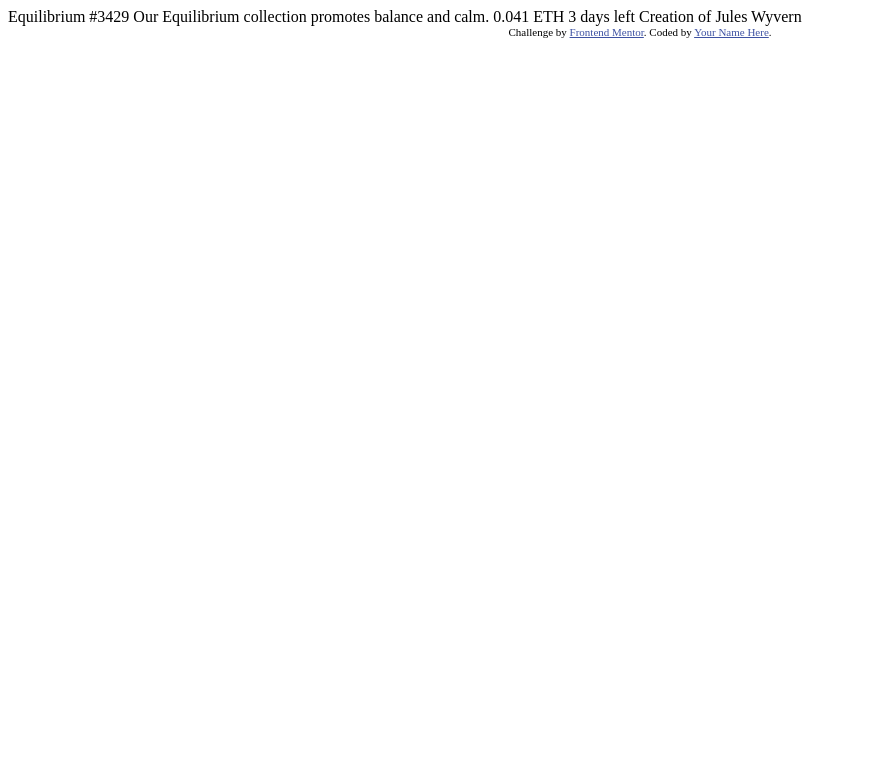
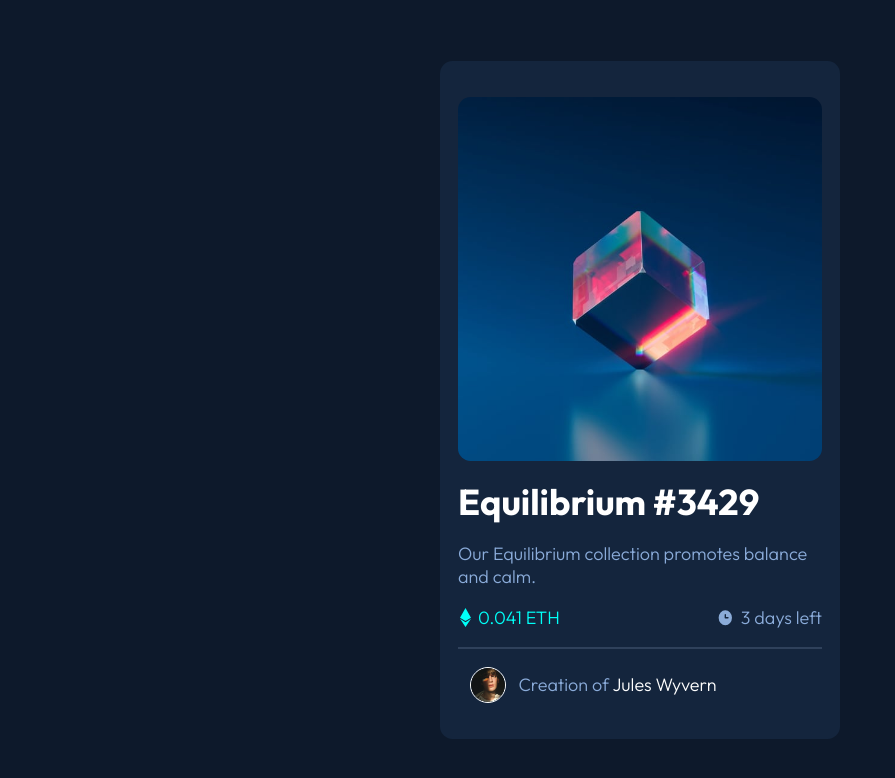
Before and after one commit to hruday-dev/NFT-preview-card, a plain HTML site: page index.html in a window 1280 px wide. Shown: the whole page, without its empty margins (0-895 px from the left). Drawn offline with Linux system fonts and the light colour scheme.

Commit message:
HTML and add CSS styles for NFT preview card component

```diff
--- a/index.html
+++ b/index.html
@@ -3,31 +3,34 @@
 <head>
   <meta charset="UTF-8">
   <meta name="viewport" content="width=device-width, initial-scale=1.0"> <!-- displays site properly based on user's device -->
-
   <link rel="icon" type="image/png" sizes="32x32" href="./images/favicon-32x32.png">
-
-  <title>Frontend Mentor | NFT preview card component</title>
-
-  <!-- Feel free to remove these styles or customise in your own stylesheet 👍 -->
-  <style>
-    .attribution { font-size: 11px; text-align: center; }
-    .attribution a { color: hsl(228, 45%, 44%); }
-  </style>
+  <title>NFT preview card component</title>
+   <link rel="stylesheet" href="./style.css">
 </head>
 <body>
-
-  Equilibrium #3429
-
-  Our Equilibrium collection promotes balance and calm.
-
-  0.041 ETH
-  3 days left
-
-  Creation of Jules Wyvern
-
-  <div class="attribution">
-    Challenge by <a href="https://www.frontendmentor.io?ref=challenge" target="_blank">Frontend Mentor</a>.
-    Coded by <a href="#">Your Name Here</a>.
-  </div>
+  <main>
+    <div id="main-view">
+      <img src="./images/image-equilibrium.jpg" alt="Equilibrium" id="main-img">
+      <div class="hover-bg"></div>
+      <img src="./images/icon-view.svg" alt="icon-view" id="hover-img">
+    </div>
+    <h1>Equilibrium #3429</h1>
+    <p>Our Equilibrium collection promotes balance and calm.</p>
+    <div id="value">
+      <div>
+        <img src="./images/icon-ethereum.svg" alt="icon-ethereum">
+        <p class="glow-text">0.041 ETH</p>
+      </div>
+      <div>
+        <img src="./images/icon-clock.svg" alt="icon-clock">
+        <p>3 days left</p>
+      </div>
+    </div>
+    <hr>
+    <div id="profile">
+      <img src="./images/image-avatar.png" alt="image-avatar">
+      <p>Creation of <span>Jules Wyvern</span></p>
+    </div>
+  </main>
 </body>
 </html>
--- /dev/null
+++ b/style.css
@@ -0,0 +1,113 @@
+@import url('https://fonts.googleapis.com/css2?family=Outfit:wght@100..900&display=swap');
+:root{
+/* ### Primary */
+
+--Blue500: hsl(215, 51%, 70%);
+--Cyan400: hsl(178, 100%, 50%);
+
+/* ### Neutral */
+
+--Blue950-mainBG: hsl(217, 54%, 11%);
+--Blue900-cardBG: hsl(216, 50%, 16%);
+--Blue800-line: hsl(215, 32%, 27%);
+}
+*{
+    margin: 0;
+    padding: 0;
+    box-sizing: border-box;
+    font-family: 'Outfit';
+}
+html{
+    font-size: 18px;
+}
+body{
+    display: flex;
+    justify-content: center;
+    align-items: center;
+    min-height: 100vh;
+    background-color: var(--Blue950-mainBG);
+}
+main{
+    padding: 1rem;
+    margin: 2rem 1rem;
+    background-color: var(--Blue900-cardBG);
+    border-radius: 0.7rem;
+    width: 400px;
+}
+main > *{
+    margin: 1rem 0;
+    color: white;
+}
+#main-img{
+    width: 100%;
+    border-radius: 0.7rem;
+
+}
+#main-view{
+    position: relative;
+}
+.hover-bg{
+    position:absolute;
+    background-color: rgba(0, 255, 255, 0.395);
+    width: 100%;
+    height: 100%;
+    padding: 5rem;
+    border-radius: 0.76rem;
+    opacity: 0;
+}
+#hover-img{
+    position:absolute;
+    top: 44%;
+    left: 44%;
+    opacity: 0;
+}
+p{
+    font-weight: 300;
+    color: var(--Blue500);
+    font-size: 300;
+}
+main > div{
+    display: flex;
+    align-items: center;
+}
+#profile img{
+    width: 10%;
+    margin: 0 12px;
+    border: 1px solid white;
+    border-radius: 100px;
+}
+#value img{
+    padding: 2px;
+}
+hr{
+    border: 1px solid var(--Blue800-line);
+}
+#value{
+    justify-content: space-between;
+}
+#value > div{
+    display: flex;
+    gap: 5px;
+}
+.glow-text{
+    color: var(--Cyan400);
+}
+span{
+    color: white;
+}
+span:hover{
+    color: var(--Cyan400);
+    cursor: pointer;
+}
+h1:hover{
+    cursor: pointer;
+    color:var(--Cyan400);
+}
+
+#main-view:hover .hover-bg,#main-view:hover .hover-img{
+    cursor: pointer;
+    opacity: 0.5;
+}
+#main-view:hover #hover-img {
+  opacity: 1;
+}
```
